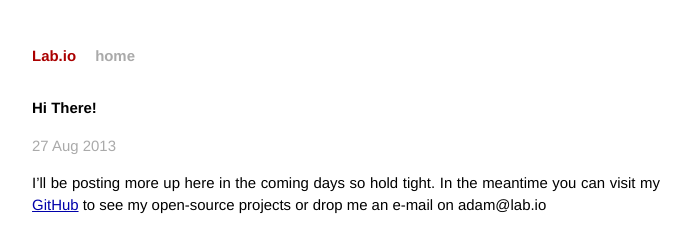
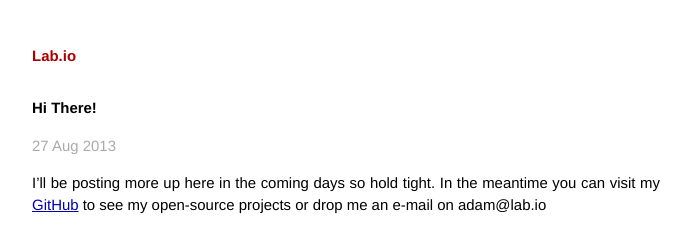
Before and after one commit to adambutler/blog, a Jekyll site: the page built from _posts/2013-08-27-hi-there.markdown, in a window 1280 px wide. Shown: the top 240 px of the page, without its empty margins (294-985 px from the left). Built offline with Jekyll 4.4.1, drawn with Linux system fonts in a browser that asks for light colours; Markdown is read by kramdown in place of the engine named in the settings.

Commit message:
Fix paths

```diff
--- a/_layouts/default.html
+++ b/_layouts/default.html
@@ -18,8 +18,7 @@
         <div class="container">
           <div class="site">
             <div class="header">
-              <h1 class="title"><a href="/">{{ site.name }}</a></h1>
-              <a class="extra" href="/">home</a>
+              <h1 class="title"><a href="{{ site.baseurl}}">{{ site.name }}</a></h1>
             </div>
 
                 {{ content }}
--- a/index.html
+++ b/index.html
@@ -1,13 +1,13 @@
 ---
 layout: default
-title: Your New Jekyll Site
+title: Lab.io
 ---
 
 <div id="home">
   <h1>Blog Posts</h1>
   <ul class="posts">
     {% for post in site.posts %}
-      <li><span>{{ post.date | date_to_string }}</span> &raquo; <a href="{{ post.url }}">{{ post.title }}</a></li>
+      <li><span>{{ post.date | date_to_string }}</span> &raquo; <a href="{{ site.baseurl }}/{{ post.url }}">{{ post.title }}</a></li>
     {% endfor %}
   </ul>
 </div>
```
